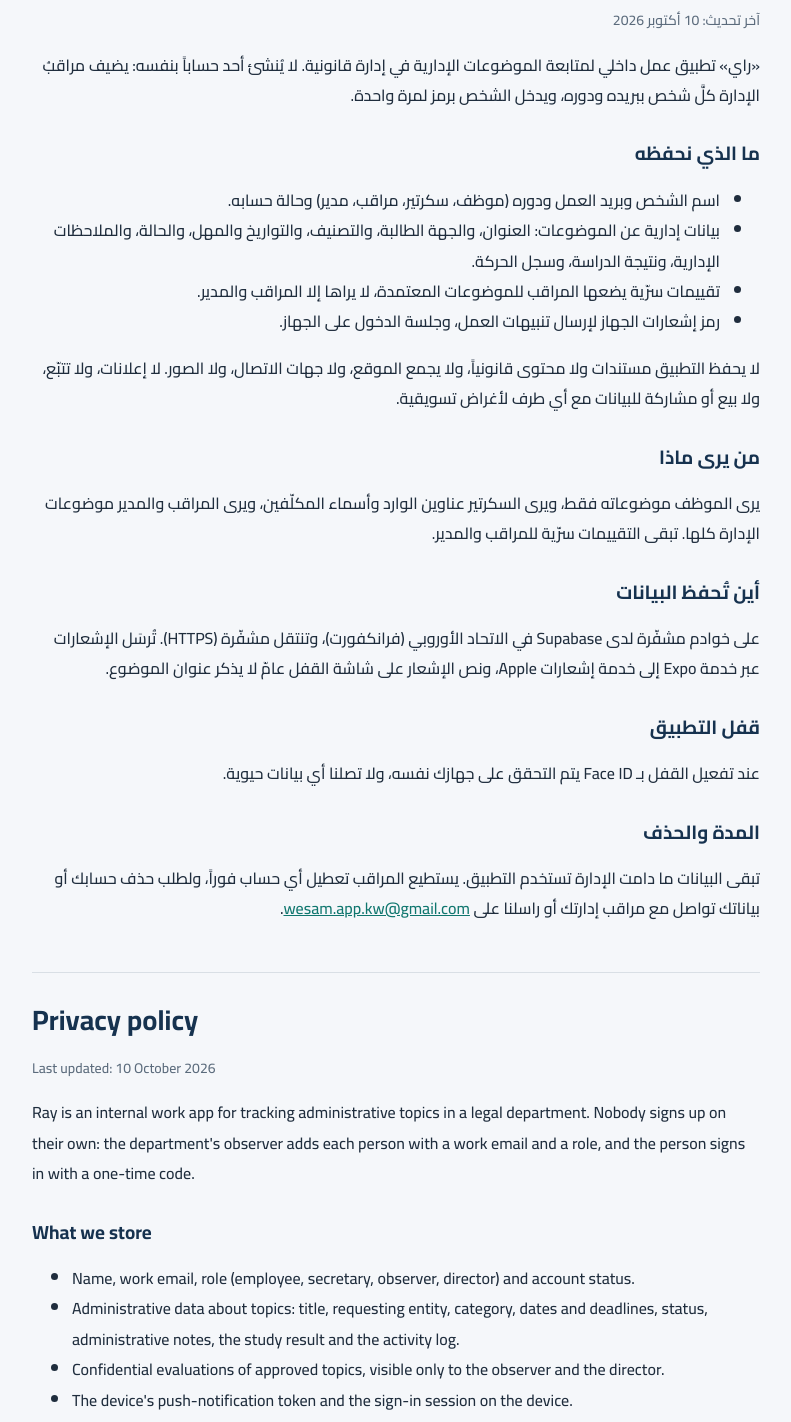
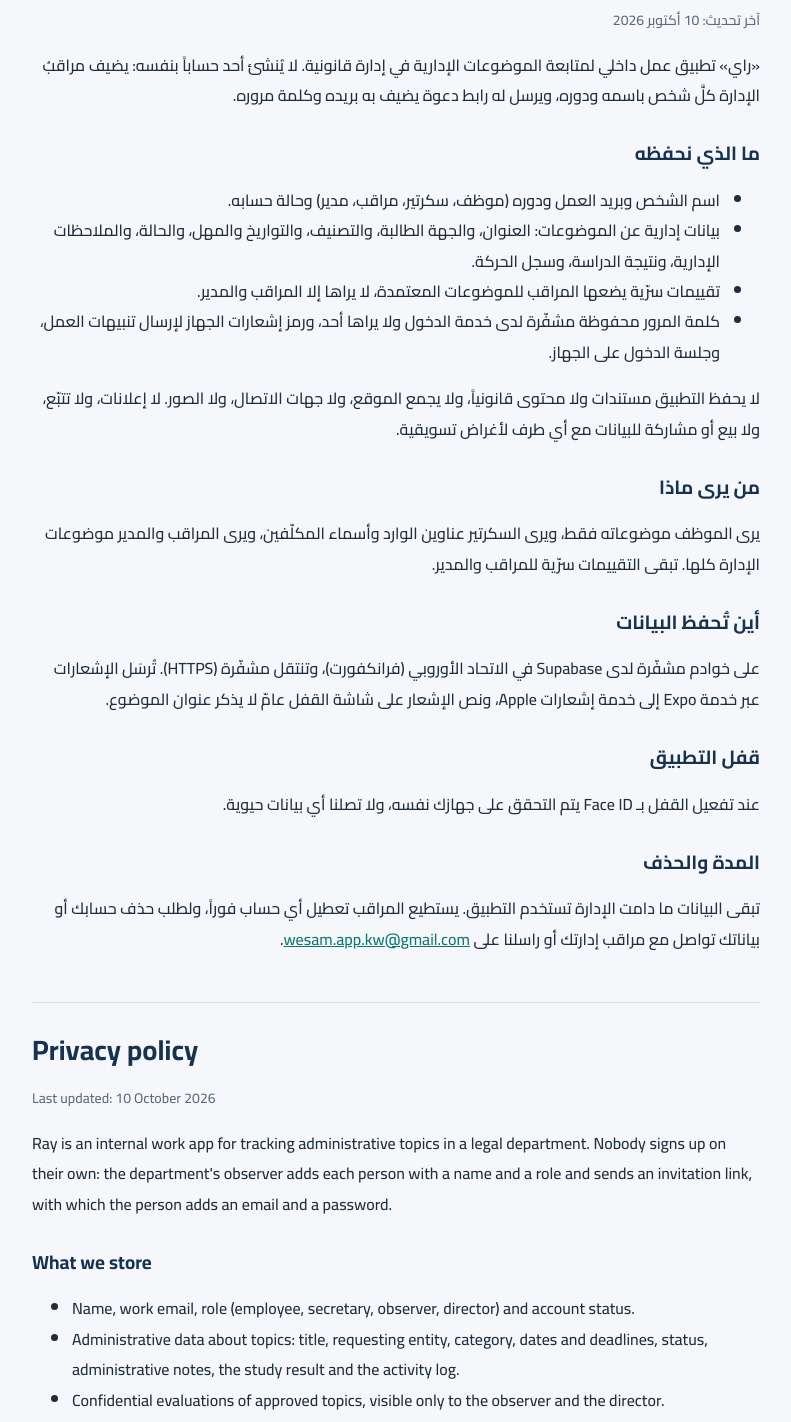
Before and after one commit to alrefaei/ray-app, a plain HTML site: page privacy.html in a window 1280 px wide. Shown: the part 162-1584 px from the top of the page, without its empty margins (244-1035 px from the left). Drawn offline with Linux system fonts and the light colour scheme.

Commit message:
docs: sign-in by invitation link and password

```diff
--- a/privacy.html
+++ b/privacy.html
@@ -14,13 +14,13 @@
 <header><a href="./"><img src="logo.svg" alt="راي"></a><nav><a href="privacy.html">الخصوصية</a><a href="support.html">الدعم</a><a href="#en">English</a></nav></header>
 <h1>سياسة الخصوصية</h1>
 <p class="muted">آخر تحديث: 10 أكتوبر 2026</p>
-<p>«راي» تطبيق عمل داخلي لمتابعة الموضوعات الإدارية في إدارة قانونية. لا يُنشئ أحد حساباً بنفسه: يضيف مراقبُ الإدارة كلَّ شخص ببريده ودوره، ويدخل الشخص برمز لمرة واحدة.</p>
+<p>«راي» تطبيق عمل داخلي لمتابعة الموضوعات الإدارية في إدارة قانونية. لا يُنشئ أحد حساباً بنفسه: يضيف مراقبُ الإدارة كلَّ شخص باسمه ودوره، ويرسل له رابط دعوة يضيف به بريده وكلمة مروره.</p>
 <h2>ما الذي نحفظه</h2>
 <ul>
 <li>اسم الشخص وبريد العمل ودوره (موظف، سكرتير، مراقب، مدير) وحالة حسابه.</li>
 <li>بيانات إدارية عن الموضوعات: العنوان، والجهة الطالبة، والتصنيف، والتواريخ والمهل، والحالة، والملاحظات الإدارية، ونتيجة الدراسة، وسجل الحركة.</li>
 <li>تقييمات سرّية يضعها المراقب للموضوعات المعتمدة، لا يراها إلا المراقب والمدير.</li>
-<li>رمز إشعارات الجهاز لإرسال تنبيهات العمل، وجلسة الدخول على الجهاز.</li>
+<li>كلمة المرور محفوظة مشفّرة لدى خدمة الدخول ولا يراها أحد، ورمز إشعارات الجهاز لإرسال تنبيهات العمل، وجلسة الدخول على الجهاز.</li>
 </ul>
 <p>لا يحفظ التطبيق مستندات ولا محتوى قانونياً، ولا يجمع الموقع، ولا جهات الاتصال، ولا الصور. لا إعلانات، ولا تتبّع، ولا بيع أو مشاركة للبيانات مع أي طرف لأغراض تسويقية.</p>
 <h2>من يرى ماذا</h2>
@@ -34,13 +34,13 @@
 <section class="en" id="en">
 <h1>Privacy policy</h1>
 <p class="muted">Last updated: 10 October 2026</p>
-<p>Ray is an internal work app for tracking administrative topics in a legal department. Nobody signs up on their own: the department's observer adds each person with a work email and a role, and the person signs in with a one-time code.</p>
+<p>Ray is an internal work app for tracking administrative topics in a legal department. Nobody signs up on their own: the department's observer adds each person with a name and a role and sends an invitation link, with which the person adds an email and a password.</p>
 <h2>What we store</h2>
 <ul>
 <li>Name, work email, role (employee, secretary, observer, director) and account status.</li>
 <li>Administrative data about topics: title, requesting entity, category, dates and deadlines, status, administrative notes, the study result and the activity log.</li>
 <li>Confidential evaluations of approved topics, visible only to the observer and the director.</li>
-<li>The device's push-notification token and the sign-in session on the device.</li>
+<li>The password, stored hashed by the sign-in service and visible to no one; the device's push-notification token and the sign-in session on the device.</li>
 </ul>
 <p>Ray stores no documents or legal content and collects no location, contacts or photos. No ads, no tracking, and no selling or sharing of data for marketing.</p>
 <h2>Who sees what</h2>
```
Also changed, not shown: support.html (+4 -4 lines).
